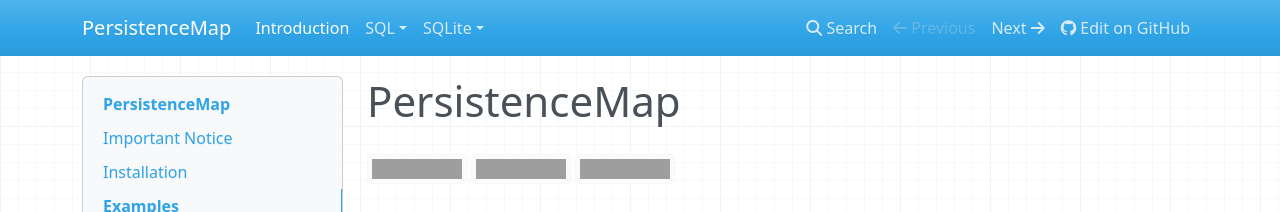
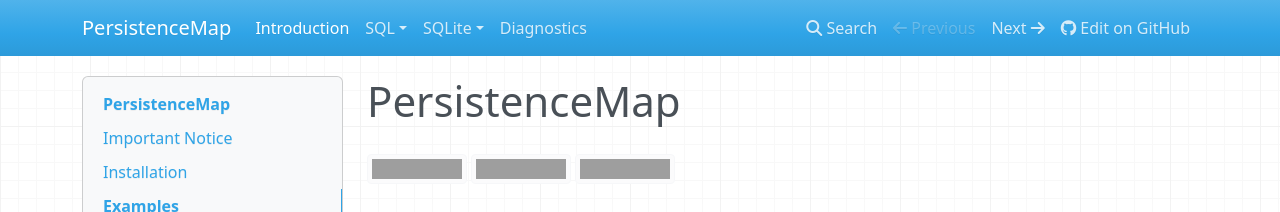
Before and after one commit to PersistenceMap/Docs, an MkDocs documentation site: the page built from docs/index.md, in a window 1280 px wide. Shown: the top 212 px of the page. Built offline with MkDocs 1.6.1, drawn with Linux system fonts in a browser that asks for light colours; nearby versions of some CDN libraries; old or Windows-style settings are respelled for this version of MkDocs; grey boxes are pictures that could not be loaded.

Commit message:
Try set theme

```diff
--- a/mkdocs.yml
+++ b/mkdocs.yml
@@ -11,12 +11,15 @@ pages:
     - Create Tables: common/create-table.md
     - Reading Data: common/select.md
     - Stored Procedure: sql/storedprocedures.md
-    - Diagnostics: common/diagnostics.md
 
 - SQLite:
     - Create a Context: sqlite/context.md
     - Code First: sqlite/create-database.md
     - Create Tables: common/create-table.md
-    - Diagnostics: common/diagnostics.md
 
-theme: mkdocs
+- Diagnostics: common/diagnostics.md
+
+theme: 'mkdocs'
+
+# http://www.mkdocs.org/user-guide/custom-themes/
+# favicon
```
